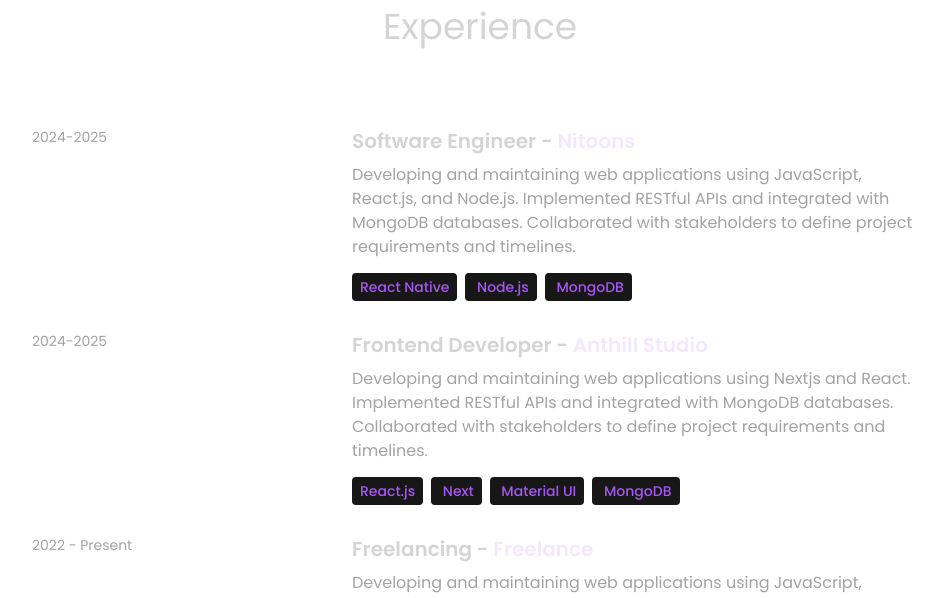
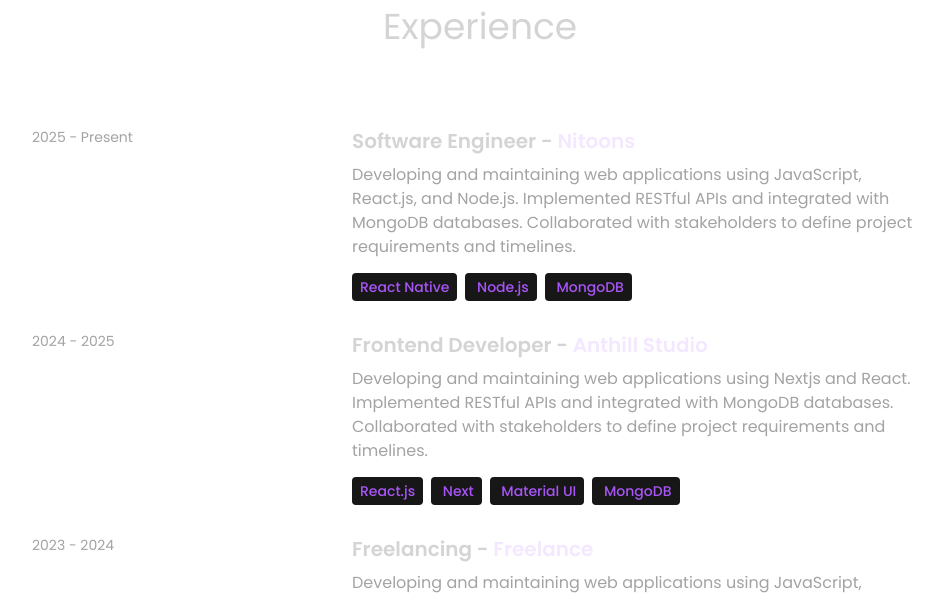
Before and after one commit to olat69/reactPortforlio, a React (Vite) app: page / in a window 1280 px wide. Shown: the part 2080-2678 px from the top of the page, without its empty margins (160-1103 px from the left). Built offline with nearby package versions, Linux system fonts and the light colour scheme.

Commit message:
experience

```diff
--- a/src/constants/index.js
+++ b/src/constants/index.js
@@ -23,7 +23,7 @@
 
 export const EXPERIENCES = [
   {
-    year: "2024-2025",
+    year: "2025 - Present",
     role: "Software Engineer",
     company: "Nitoons",
     description: `Developing and maintaining web applications using JavaScript, React.js, and Node.js.
@@ -32,7 +32,7 @@
     technologies: ["React Native", "Node.js", "MongoDB"],
   },
   {
-    year: "2024-2025",
+    year: "2024 - 2025",
     role: "Frontend Developer",
     company: "Anthill Studio",
     description: `Developing and maintaining web applications using Nextjs and React.
@@ -41,7 +41,7 @@
     technologies: ["React.js", "Next", "Material UI", "MongoDB"],
   },
   {
-    year: "2022 - Present",
+    year: "2023 - 2024",
     role: "Freelancing",
     company: "Freelance",
     description: `Developing and maintaining web applications using JavaScript, React.js, and Node.js.
```
